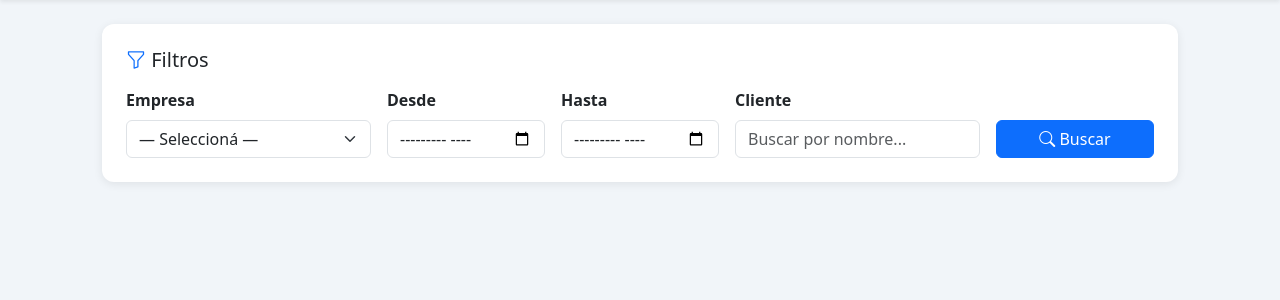
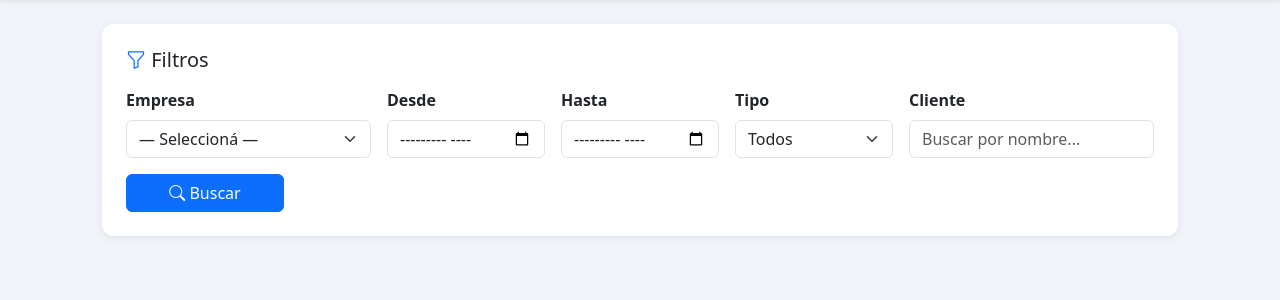
Before and after one commit to frodriguez77/Arca-Facturacion, a Flask app: template templates/reportes.html in a window 1280 px wide. Shown: the part 63-363 px from the top of the page. Run offline with Flask 3, Linux system fonts and the light colour scheme; the template is opened without the code that fills it, so the values that code supplies are empty.

Commit message:
Agrega filtro por tipo (Factura/NC/ND) en Reportes y calcula neto
- Filtro 'Tipo' en la barra de busqueda: Todos / Solo Facturas / Solo NC / Solo ND
- Columna Tipo en la tabla con badge de color (azul=Factura, rojo=NC, amarillo=ND)
- Montos de NC en rojo en la columna Total
- Stats: cuando se ven todos muestra 'Facturas+ND', 'NC' y 'Neto facturado' por separado
- Pie de tabla: fila extra 'NETO FACTURADO' cuando se ven todos los tipos
- Grafico por mes usa el neto (facturas - NC + ND)

https://claude.ai/code/session_013Vmc2zafJFsN75p97784Z4

```diff
--- a/app.py
+++ b/app.py
@@ -1081,8 +1081,19 @@ def generar_csr():
 
 # ---------- reportes ---------------------------------------------------------
 
-def _leer_registros_reporte(empresa_id: str, desde: str, hasta: str, cliente: str) -> list[dict]:
-    """Lee todos los resultados de una empresa filtrando por mes y cliente."""
+_TIPOS_FACTURA = {1, 6, 11, 51, 201, 206, 211}
+_TIPOS_NC      = {3, 8, 13, 53, 203, 208, 213}
+_TIPOS_ND      = {2, 7, 12, 52, 202, 207, 212}
+
+def _tipo_grupo(tipo_cbte: int) -> str:
+    if tipo_cbte in _TIPOS_NC:      return 'nc'
+    if tipo_cbte in _TIPOS_ND:      return 'nd'
+    if tipo_cbte in _TIPOS_FACTURA: return 'factura'
+    return 'factura'
+
+def _leer_registros_reporte(empresa_id: str, desde: str, hasta: str,
+                             cliente: str, tipo: str = '') -> list[dict]:
+    """Lee todos los resultados de una empresa filtrando por mes, cliente y tipo."""
     empresa = EmpresaRepository.get_by_id(empresa_id)
     if not empresa:
         return []
@@ -1113,6 +1124,10 @@ def _leer_registros_reporte(empresa_id: str, desde: str, hasta: str, cliente: st
                 razon = str(row.get('razon_social', ''))
                 if cliente and cliente.lower() not in razon.lower():
                     continue
+                t = int(row.get('tipo_cbte', 0))
+                grupo = _tipo_grupo(t)
+                if tipo and grupo != tipo:
+                    continue
                 registros.append({
                     'mes':          mes,
                     'fila':         int(idx) + 2,
@@ -1121,11 +1136,14 @@ def _leer_registros_reporte(empresa_id: str, desde: str, hasta: str, cliente: st
                     'razon_social': razon,
                     'punto_venta':  int(row.get('punto_venta', 0)),
                     'nro_cbte':     int(row.get('nro_cbte', 0)),
-                    'tipo_cbte':    int(row.get('tipo_cbte', 0)),
+                    'tipo_cbte':    t,
+                    'tipo_nombre':  TIPO_NOMBRE.get(t, f'Tipo {t}'),
+                    'tipo_grupo':   grupo,
                     'imp_neto':     float(row.get('imp_neto', 0)),
                     'imp_iva':      float(row.get('imp_iva', 0)),
                     'imp_total':    float(row.get('imp_total', 0)),
                     'cae':          str(row.get('cae', '')),
+                    'vto_cae':      str(row.get('vto_cae', '')),
                 })
         except Exception as e:
             print(f"Error leyendo {path}: {e}")
@@ -1154,6 +1172,7 @@ def api_reportes():
     desde      = request.args.get('desde', '').strip()
     hasta      = request.args.get('hasta', '').strip()
     cliente    = request.args.get('cliente', '').strip()
+    tipo       = request.args.get('tipo', '').strip()
 
     empresa = EmpresaRepository.get_by_id(empresa_id)
     if not empresa:
@@ -1161,18 +1180,29 @@ def api_reportes():
     if not _user_can_access(user, empresa_id):
         return jsonify({'error': 'Acceso denegado'}), 403
 
-    registros = _leer_registros_reporte(empresa_id, desde, hasta, cliente)
+    registros = _leer_registros_reporte(empresa_id, desde, hasta, cliente, tipo)
 
-    # Totales
-    monto_total = sum(r['imp_total'] for r in registros)
+    # Totales por grupo
+    sum_fc = sum(r['imp_total'] for r in registros if r['tipo_grupo'] == 'factura')
+    sum_nc = sum(r['imp_total'] for r in registros if r['tipo_grupo'] == 'nc')
+    sum_nd = sum(r['imp_total'] for r in registros if r['tipo_grupo'] == 'nd')
+    monto_neto = round(sum_fc - sum_nc + sum_nd, 2)
+
+    # Totales por mes (usando el neto: facturas - NC + ND)
     por_mes: dict[str, float] = {}
     for r in registros:
-        por_mes[r['mes']] = round(por_mes.get(r['mes'], 0) + r['imp_total'], 2)
+        signo = -1 if r['tipo_grupo'] == 'nc' else 1
+        por_mes[r['mes']] = round(por_mes.get(r['mes'], 0) + r['imp_total'] * signo, 2)
 
     return jsonify({
         'registros': registros,
-        'totales':   {'cantidad': len(registros), 'monto': round(monto_total, 2)},
-        'por_mes':   por_mes,
+        'totales': {
+            'cantidad':    len(registros),
+            'monto':       round(sum_fc + sum_nd, 2),
+            'monto_nc':    round(sum_nc, 2),
+            'monto_neto':  monto_neto,
+        },
+        'por_mes': por_mes,
     })
 
 
@@ -1184,6 +1214,7 @@ def api_reportes_exportar():
     desde      = request.args.get('desde', '').strip()
     hasta      = request.args.get('hasta', '').strip()
     cliente    = request.args.get('cliente', '').strip()
+    tipo       = request.args.get('tipo', '').strip()
 
     empresa = EmpresaRepository.get_by_id(empresa_id)
     if not empresa:
@@ -1191,7 +1222,7 @@ def api_reportes_exportar():
     if not _user_can_access(user, empresa_id):
         return 'Acceso denegado', 403
 
-    registros = _leer_registros_reporte(empresa_id, desde, hasta, cliente)
+    registros = _leer_registros_reporte(empresa_id, desde, hasta, cliente, tipo)
     if not registros:
         return 'No hay datos para exportar', 404
 
--- a/templates/reportes.html
+++ b/templates/reportes.html
@@ -73,12 +73,21 @@
           <label class="form-label fw-semibold">Hasta</label>
           <input type="month" class="form-control" id="f-hasta" value="{{ mes_hasta }}">
         </div>
+        <div class="col-12 col-md-2">
+          <label class="form-label fw-semibold">Tipo</label>
+          <select class="form-select" id="f-tipo">
+            <option value="">Todos</option>
+            <option value="factura">Solo Facturas</option>
+            <option value="nc">Solo NC (Notas de Crédito)</option>
+            <option value="nd">Solo ND (Notas de Débito)</option>
+          </select>
+        </div>
         <div class="col-12 col-md-3">
           <label class="form-label fw-semibold">Cliente</label>
           <input type="text" class="form-control" id="f-cliente"
                  placeholder="Buscar por nombre...">
         </div>
-        <div class="col-12 col-md-2 d-flex gap-2">
+        <div class="col-12 col-md-2 d-flex gap-2 align-items-end">
           <button class="btn btn-primary flex-grow-1" id="btn-buscar">
             <i class="bi bi-search"></i> Buscar
           </button>
@@ -126,6 +141,7 @@
               <th>Mes</th>
               <th>Fecha</th>
               <th>Cliente</th>
+              <th>Tipo</th>
               <th>PV</th>
               <th>Nro</th>
               <th class="num">Neto</th>
@@ -241,6 +257,7 @@ async function buscar() {
     empresa_id: empresa,
     desde:      document.getElementById('f-desde').value,
     hasta:      document.getElementById('f-hasta').value,
+    tipo:       document.getElementById('f-tipo').value,
     cliente:    document.getElementById('f-cliente').value.trim(),
   };
 
@@ -266,16 +283,26 @@ async function buscar() {
 
 function renderStats(totales) {
   const stats = document.getElementById('stats');
-  stats.style.display = '';
-  stats.style.removeProperty('display'); // quitar !important workaround
-  stats.classList.remove('d-none');
-  document.getElementById('stats').removeAttribute('style');
-  document.getElementById('stats').style.display = 'flex';
+  stats.removeAttribute('style');
+  stats.style.display = 'flex';
+
+  const tipo = document.getElementById('f-tipo').value;
 
   document.getElementById('stat-cantidad').textContent = totales.cantidad;
   document.getElementById('stat-monto').textContent    = fmt(totales.monto);
-  const prom = totales.cantidad > 0 ? totales.monto / totales.cantidad : 0;
-  document.getElementById('stat-promedio').textContent = fmt(prom);
+
+  if (tipo === '') {
+    // Mostrar NC y neto solo cuando se ven todos
+    document.getElementById('stat-monto-label').textContent = 'Facturas + ND';
+    document.getElementById('stat-nc-card').classList.remove('d-none');
+    document.getElementById('stat-neto-card').classList.remove('d-none');
+    document.getElementById('stat-nc').textContent   = fmt(totales.monto_nc);
+    document.getElementById('stat-neto').textContent = fmt(totales.monto_neto);
+  } else {
+    document.getElementById('stat-monto-label').textContent = 'Total';
+    document.getElementById('stat-nc-card').classList.add('d-none');
+    document.getElementById('stat-neto-card').classList.add('d-none');
+  }
 }
 
 function renderGrafico(porMes) {
@@ -334,16 +361,23 @@ function renderTabla(registros, totales) {
   }
   msgVacio.classList.add('d-none');
 
+  const tipoBadge = {
+    factura: 'bg-primary',
+    nc:      'bg-danger',
+    nd:      'bg-warning text-dark',
+  };
+
   tbody.innerHTML = registros.map(r => `
     <tr>
       <td><span class="badge bg-light text-dark border">${r.mes}</span></td>
       <td>${r.fecha}</td>
       <td>${escHtml(r.razon_social)}</td>
+      <td><span class="badge ${tipoBadge[r.tipo_grupo] || 'bg-secondary'}">${r.tipo_nombre}</span></td>
       <td class="text-center">${r.punto_venta.toString().padStart(4,'0')}</td>
       <td class="text-center">${r.nro_cbte.toString().padStart(8,'0')}</td>
       <td class="num">${fmt(r.imp_neto)}</td>
       <td class="num">${fmt(r.imp_iva)}</td>
-      <td class="num fw-semibold">${fmt(r.imp_total)}</td>
+      <td class="num fw-semibold ${r.tipo_grupo === 'nc' ? 'text-danger' : ''}">${fmt(r.imp_total)}</td>
       <td><code class="small">${r.cae}</code></td>
       <td>
         <div class="d-flex gap-1">
@@ -372,16 +406,27 @@ function renderTabla(registros, totales) {
   const sumNeto  = registros.reduce((a, r) => a + r.imp_neto,  0);
   const sumIva   = registros.reduce((a, r) => a + r.imp_iva,   0);
   const sumTotal = registros.reduce((a, r) => a + r.imp_total, 0);
+  const tipo     = document.getElementById('f-tipo').value;
+
+  let filaExtra = '';
+  if (tipo === '') {
+    filaExtra = `
+    <tr class="table-success">
+      <td colspan="6" class="text-end fw-semibold">NETO FACTURADO (Facturas + ND − NC)</td>
+      <td class="num fw-bold" colspan="2">${fmt(totales.monto_neto)}</td>
+      <td></td><td></td>
+    </tr>`;
+  }
 
   tfoot.innerHTML = `
     <tr>
-      <td colspan="5" class="text-end">TOTAL (${totales.cantidad} comprobantes)</td>
+      <td colspan="6" class="text-end">SUBTOTAL (${totales.cantidad} comprobantes)</td>
       <td class="num">${fmt(sumNeto)}</td>
       <td class="num">${fmt(sumIva)}</td>
-      <td class="num text-success">${fmt(sumTotal)}</td>
+      <td class="num">${fmt(sumTotal)}</td>
       <td></td>
       <td></td>
-    </tr>`;
+    </tr>${filaExtra}`;
 }
 
 document.getElementById('btn-exportar').addEventListener('click', () => {
```
Also changed, not shown: other parts of templates/reportes.html (+15 -9 lines).
